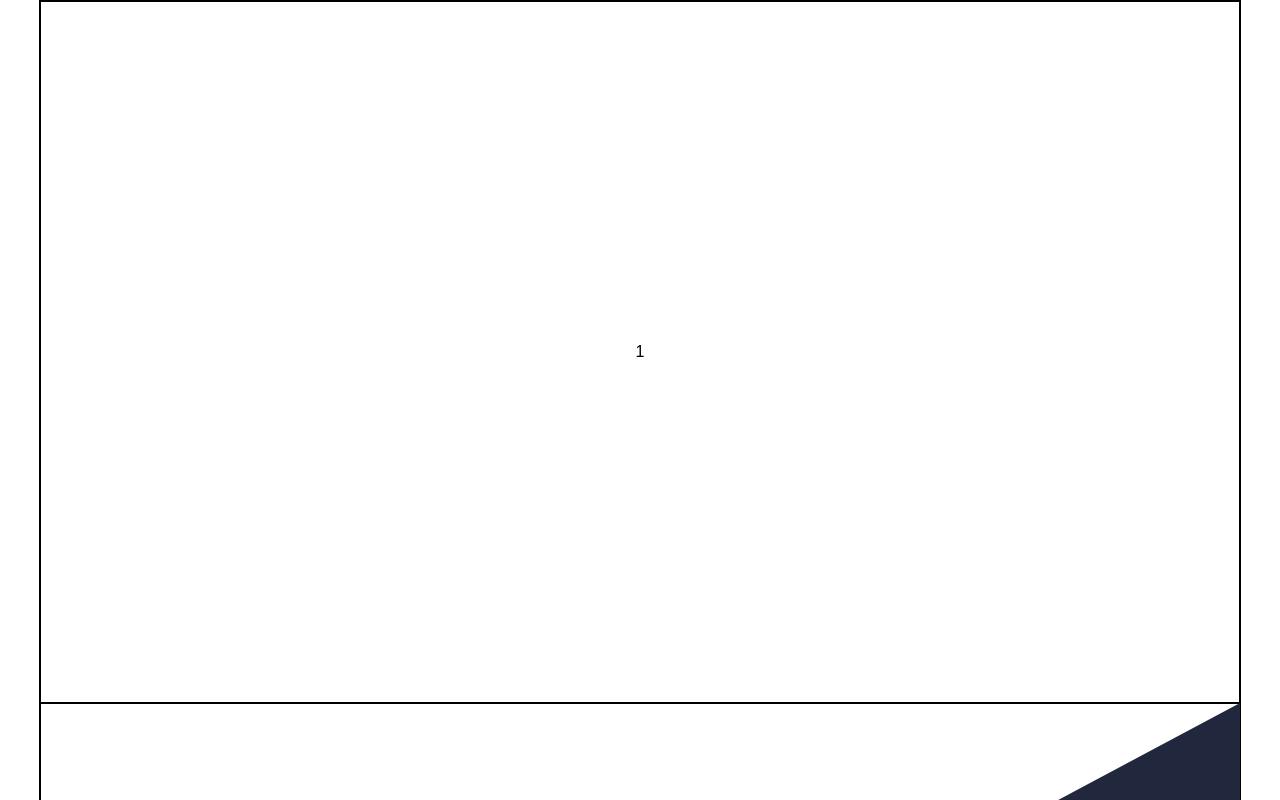
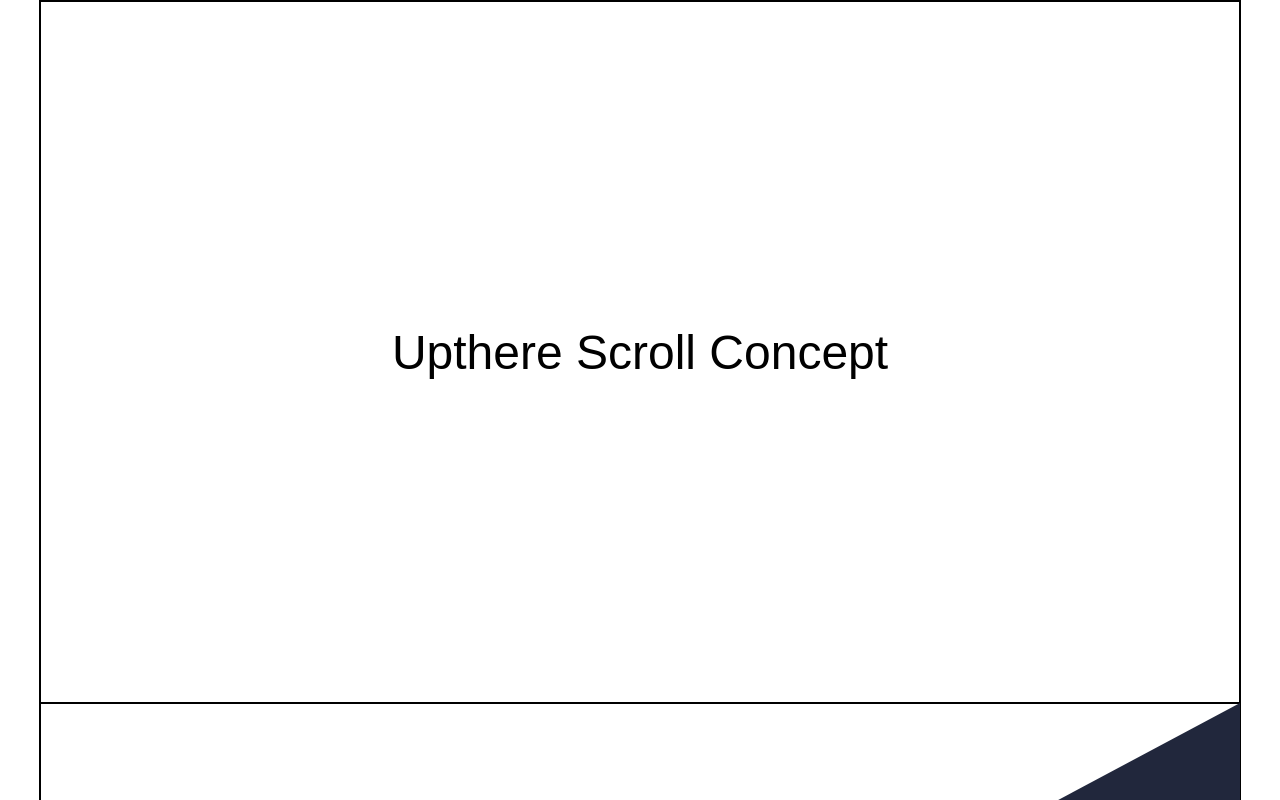
Before and after one commit to WebD00D/upthere_concept, a website: page index.html in a window 1280 px wide. Shown: the top 800 px of the page. Drawn offline with Linux system fonts and the light colour scheme.

Commit message:
adds title

```diff
--- a/index.html
+++ b/index.html
@@ -11,7 +11,7 @@
     <div class="homepage" data-active-section="none" data-scroll-locked="yes" data-app-last-animated="">
 
       <div class="homepage__container dev--black">
-        <div class="js_block_one section-block dev--black">1</div>
+        <div class="js_block_one section-block dev--black fs-48 fw-300">Upthere Scroll Concept</div>
         <div class="js_block_two section-block dev--black">
 
           <div class="js_block_two__test-shape bg-blue"></div>
```
